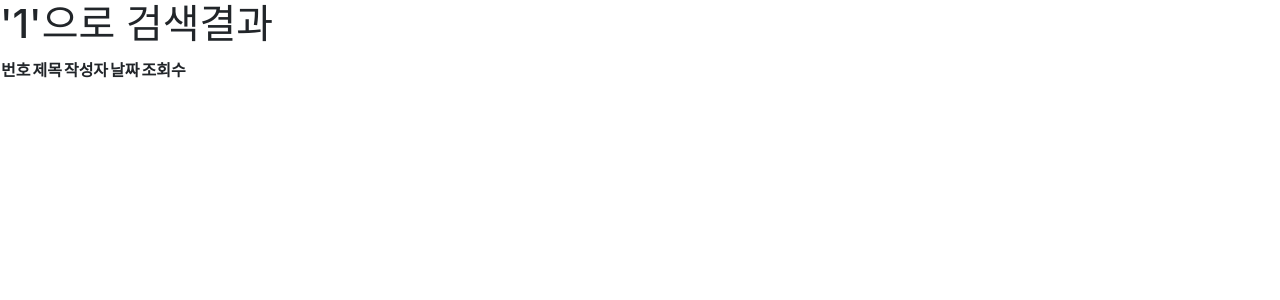
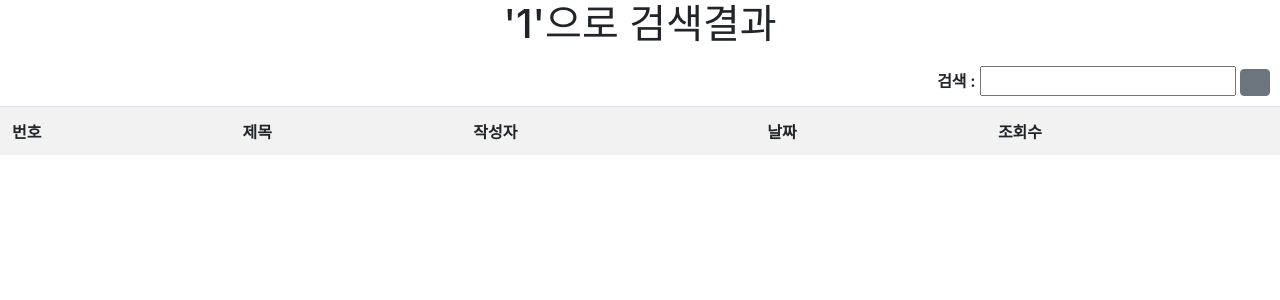
Before and after one commit to GuGaYoung/EasyHomeCafeWebSite, a PHP site: page /searchResults.php?inputSearchText=1 in a window 1280 px wide. Shown: the part 189-489 px from the top of the page. Run offline with PHP 8.4, Linux system fonts and the light colour scheme; data that the repository does not hold is empty.

Commit message:
searchResults.php 코드 정리

```diff
--- a/html/searchResults.php
+++ b/html/searchResults.php
@@ -1,6 +1,8 @@
 <?php
 include "headerNav.php";
 $mysqli_connect = connect_Mysqli();
+
+//검색할 단어/문장을 가져온다.
 $inputSearchText = $_GET["inputSearchText"];
 ?>
 
@@ -11,13 +13,19 @@ $inputSearchText = $_GET["inputSearchText"];
     <meta charset="UTF-8">
     <meta name="viewport" content="width=device-width, initial-scale=1.0">
     <title>EasyHomeCafe-searchResults</title>
+    <link rel="stylesheet" href="searchResults.css">
     <link rel="stylesheet" href="https://stackpath.bootstrapcdn.com/bootstrap/4.5.0/css/bootstrap.min.css" integrity="sha384-9aIt2nRpC12Uk9gS9baDl411NQApFmC26EwAOH8WgZl5MYYxFfc+NcPb1dKGj7Sk" crossorigin="anonymous">
 </head>
 <body>
 <main>
     <h1>'<?php echo $inputSearchText; ?>'으로 검색결과</h1>
-    <table class="list-table">
-        <thead>
+    <form method="GET" class="searchForm" action="searchResults.php">
+        <b>검색 : </b>
+        <input type="text" class="searchbox" name="inputSearchText">
+        <button type="submit" class="searchBtn btn btn-secondary"></button>
+    </form>
+    <ul class="searchResults">
+        <table class="table table-striped">
             <tr>
                 <th>번호</th>
                 <th>제목</th>
@@ -25,20 +33,15 @@ $inputSearchText = $_GET["inputSearchText"];
                 <th>날짜</th>
                 <th>조회수</th>
             </tr>
-        </thead>
+            <tbody class="border border-secondary">
+
             <?php
+            //해당하는 키워드가 들어간 제목의 게시물을 보여준다.
+            $sql = "SELECT * FROM commiunity WHERE title LIKE '%$inputSearchText%' ORDER BY idx DESC";
 
-        error_reporting(E_ALL);
-        ini_set("display_errors",1);
-
-        $sql = "SELECT * FROM commiunity WHERE title LIKE '%$inputSearchText%' ORDER BY idx DESC";
-        if($sql == null){
-            echo "null";
-        }
             $result = $mysqli_connect->query($sql);
 
             while($row=$result->fetch_array()){
-            echo "!!!!!!!";
                 echo "<tr>";
                 echo "<td>$row[idx]</td>";
                 echo "<td><a href=commiunityPost.php?idx=$row[idx]>$row[title]</a></td>";
@@ -48,20 +51,9 @@ $inputSearchText = $_GET["inputSearchText"];
                 echo "<tr>";
             }
             ?>
-
+            </tbody>
         </table>
-    <!-- 18.10.11 검색 추가 -->
-    <!--<div id="search_box2">
-        <form action="/page/board/search_result.php" method="get">
-            <select name="catgo">
-                <option value="title">제목</option>
-                <option value="name">글쓴이</option>
-                <option value="content">내용</option>
-            </select>
-            <input type="text" name="search" size="40" required="required"/> <button>검색</button>
-        </form>
-    </div>-->
-    </div>
+    </ul>
 </main>
 </body>
 </html>
```
Lines whose indentation alone changed are shown as unchanged.
